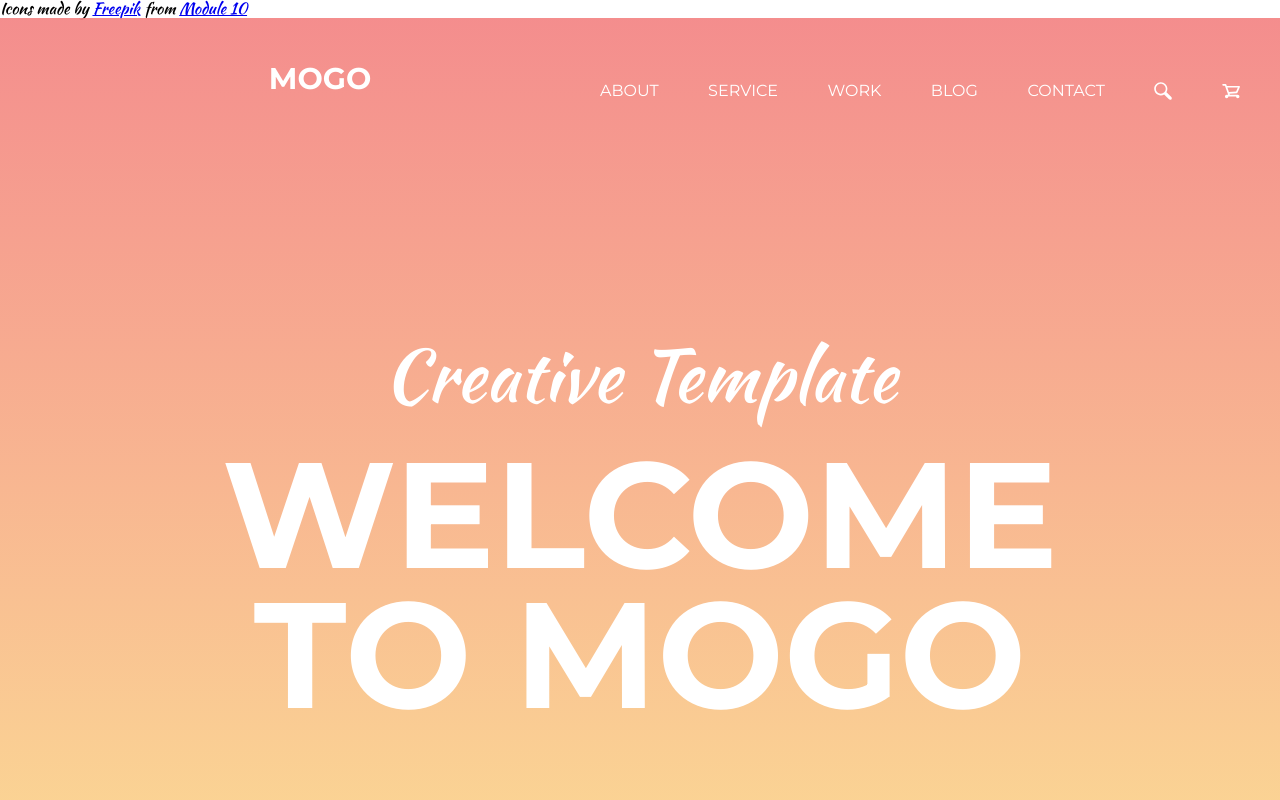
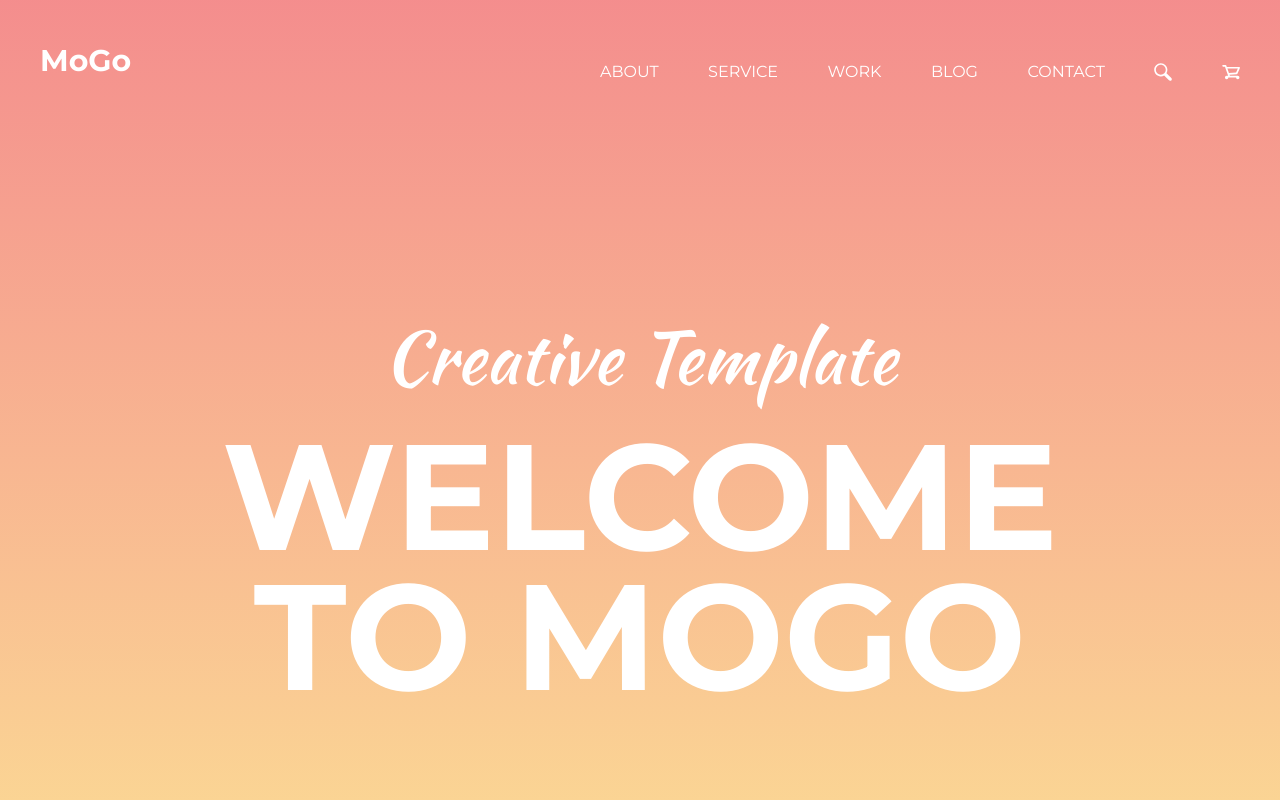
Before and after one commit to oxanazhuk/goit-fe-course, a plain HTML site: page homework-10/index.html in a window 1280 px wide. Shown: the top 800 px of the page. Drawn offline with Linux system fonts and the light colour scheme.

Commit message:
module-10

```diff
--- a/homework-10/css/style.css
+++ b/homework-10/css/style.css
@@ -27,11 +27,11 @@ h3 {
   color: rgb(51, 51, 51);
   font-size: 14px;
 }
-
 .title {
   font-family: "Montserrat", sans-serif;
   font-weight: 700;
   text-transform: uppercase;
+
 }
 
 .main-title {
--- a/homework-10/index.html
+++ b/homework-10/index.html
@@ -11,19 +11,13 @@
     <link rel="stylesheet" href="css/style.css">
     <!-- MEDIA -->
     <link rel="stylesheet" href="css/media.css">
-    <link rel= "https://fonts.googleapis.com/css?family=Montserrat:400,700&display=swap">
-    <link rel="https://fonts.googleapis.com/css?family=Kaushan+Script&display=swap">
-    <link rel="https://fonts.googleapis.com/css?family=Roboto:300i,400&display=swap">
-    <div>Icons made by <a href="https://www.flaticon.com/authors/freepik"></a>
-    <a href="https://www.flaticon.com/authors/freepik" title="Freepik">Freepik</a> from <a href=title>Module 10</title>
-</head>
 
-<body>
+
     <!-- HEADER -->
     <div class="page-banner">
         <header class="page-header">
             <div class="container page-nav d-flex justify-content-between align-items-center">
-                <h1 class="site-logo title">
+                <h1 class="site-logo">
                     <a class="site-logo__link link" href="#">MoGo</a>
                 </h1>
                 <ul class="site-navigation list d-flex justify-content-between">
```
